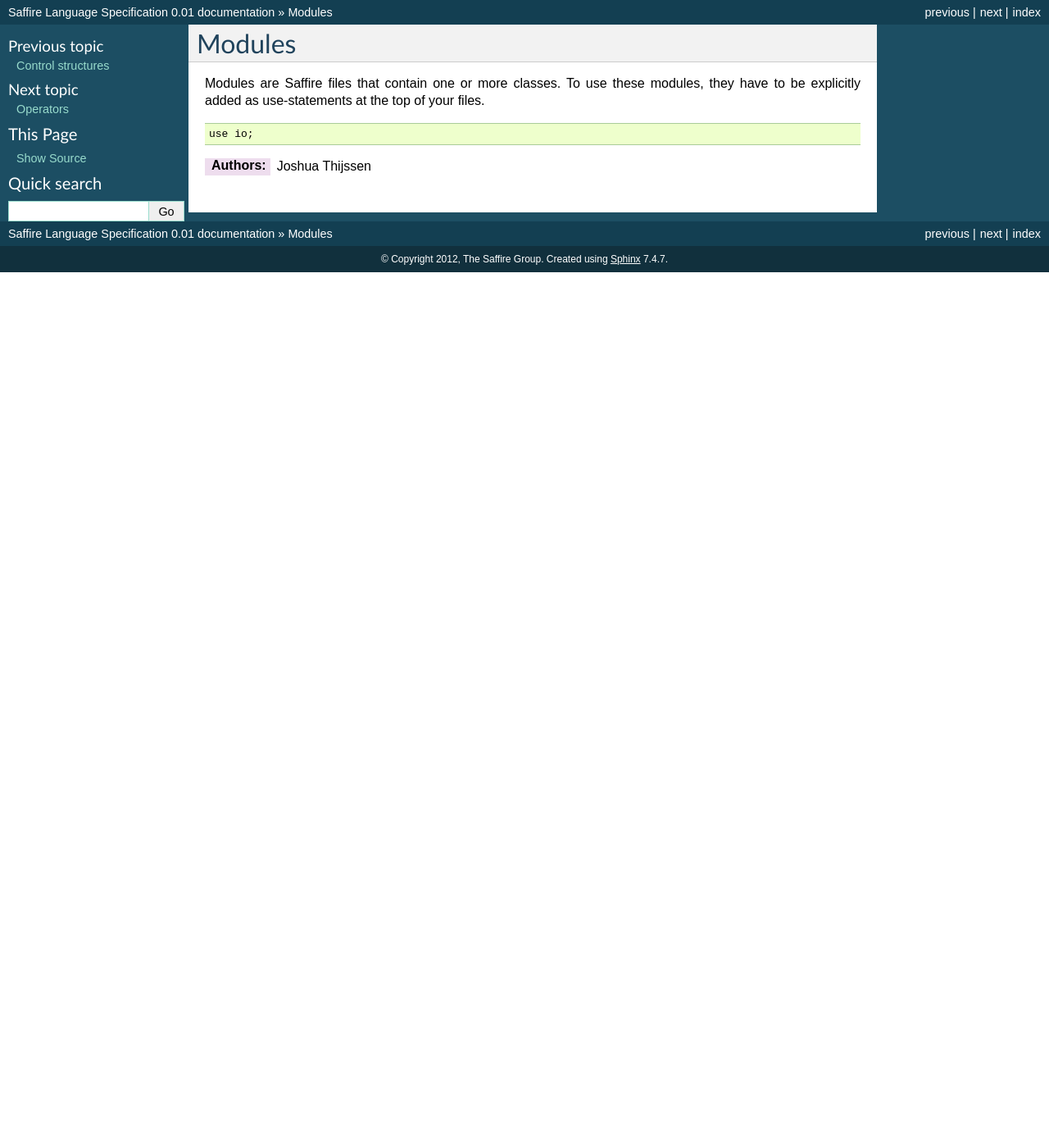
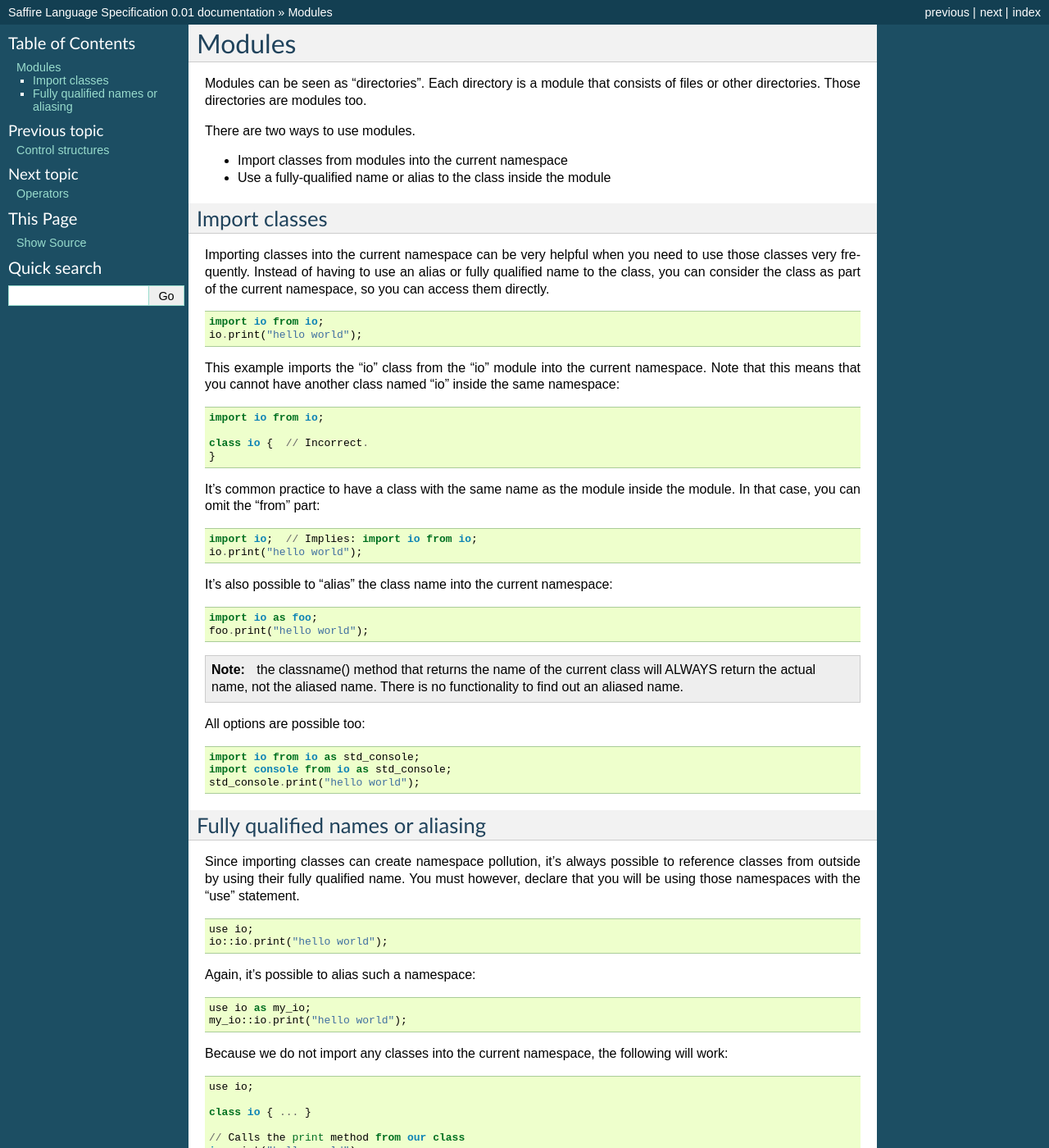
Before and after one commit to saffire/language-specification, a Sphinx documentation site: the page built from source/modules.rst, in a window 1280 px wide and 1400 px high. Shown: the whole window at 82% size. Built offline with Sphinx 7.4.7, drawn with Linux system fonts in a browser that asks for light colours; some of the changed text lies outside the part shown.

Commit message:
Added imports

```diff
--- a/source/control-structures.rst
+++ b/source/control-structures.rst
@@ -67,7 +67,7 @@ The while-structure also accepts an else-statement. If the **initial** evaluatio
 
 
 do-while
--------
+--------
 A **do-while** loop is similar to a `while`_ loop except the loop will **at least** be executed once, since the
 evaluation will be done at the end. This means that do-while does not support the else statement.
 
@@ -189,7 +189,7 @@ list, or when `breakelse`_ is issued inside the foreach{} block.
 
 break
 -----
-**Break** can be used to end the execution of `for`_, `foreach`_, `while`_, `dowhile`_ and `switch`_ statements. See the
+**Break** can be used to end the execution of `for`_, `foreach`_, `while`_, `do-while`_ and `switch`_ statements. See the
 corresponding statements for more information.
 
 
--- a/source/index.rst
+++ b/source/index.rst
@@ -28,6 +28,7 @@ Contents:
    interfaces
    overloading
    magic-methods
+   streams
 
 
 Indices and tables
--- a/source/keywords.rst
+++ b/source/keywords.rst
@@ -25,6 +25,9 @@ The following keywords are reserved and cannot be used as identifiers.
 * use
 * as
 * if
+* import
+* from
+
 
 
 :Authors:
--- a/source/modules.rst
+++ b/source/modules.rst
@@ -1,14 +1,119 @@
 #######
 Modules
 #######
+Modules can be seen as "directories". Each directory is a module that consists of files or other directories. Those
+directories are modules too.
 
-Modules are Saffire files that contain one or more classes. To use these modules, they have to be explicitly added as
-use-statements at the top of your files.
+There are two ways to use modules.
+
+- Import classes from modules into the current namespace
+- Use a fully-qualified name or alias to the class inside the module
+
+
+Import classes
+--------------
+Importing classes into the current namespace can be very helpful when you need to use those classes very frequently.
+Instead of having to use an alias or fully qualified name to the class, you can consider the class as part of the
+current namespace, so you can access them directly.
+
+::
+
+    import io from io;
+    io.print("hello world");
+
+This example imports the "io" class from the "io" module into the current namespace. Note that this means that you
+cannot have another class named "io" inside the same namespace:
+
+::
+
+    import io from io;
+
+    class io {  // Incorrect.
+    }
+
+It's common practice to have a class with the same name as the module inside the module. In that case, you can omit
+the "from" part:
+
+::
+
+    import io;  // Implies: import io from io;
+    io.print("hello world");
+
+It's also possible to "alias" the class name into the current namespace:
+
+::
+
+    import io as foo;
+    foo.print("hello world");
+
+.. note::
+    the classname() method that returns the name of the current class will ALWAYS return the actual name, not the
+    aliased name. There is no functionality to find out an aliased name.
+
+All options are possible too:
+
+::
+
+    import io from io as std_console;
+    import console from io as std_console;
+    std_console.print("hello world");
+
+
+Fully qualified names or aliasing
+---------------------------------
+Since importing classes can create namespace pollution, it's always possible to reference classes from outside by using
+their fully qualified name. You must however, declare that you will be using those namespaces with the "use" statement.
+
+::
+
+    use io;
+    io::io.print("hello world");
+
+Again, it's possible to alias such a namespace:
+
+::
+
+    use io as my_io;
+    my_io::io.print("hello world");
+
+Because we do not import any classes into the current namespace, the following will work:
 
 ::
 
     use io;
 
+    class io { ... }
+
+    // Calls the print method from our class
+    io.print("hello world");
+
+    // Calls the print method from the io class from the io module.
+    io::io.print("hello world");
+
+
+It's also possible to alias our namespaces if needed:
+
+::
+
+    use framework::http::request as request;
+    use framework::http::response as response;
+
+    $req = request::request();
+    $rsp = response::response();
+    if ($req.method == "GET") {
+        $rsp.code = 405;
+        $rsp.message = "Method not allowed";
+    }
+
+It's even possible to alias one namespace to multiple aliases:
+
+::
+
+    use io as foo;
+    use io as bar;
+
+    foo::io.print("Hello");
+    bar::io.print("Hello");
 
 
 :Authors:
```
